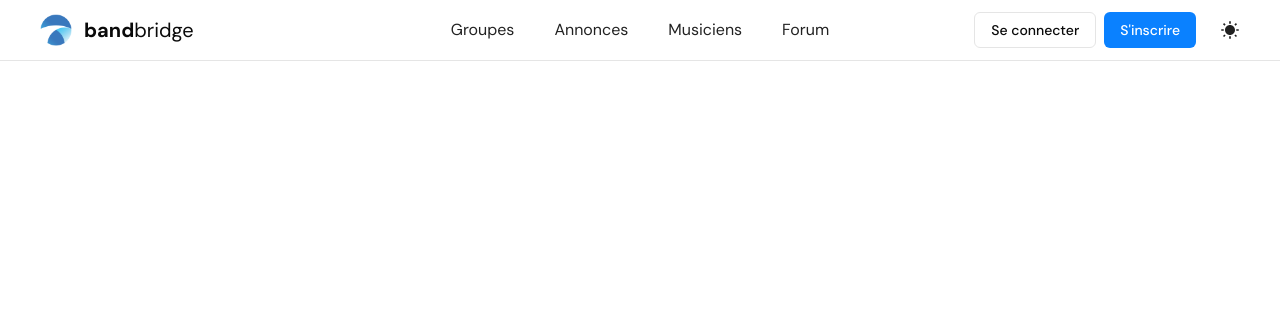
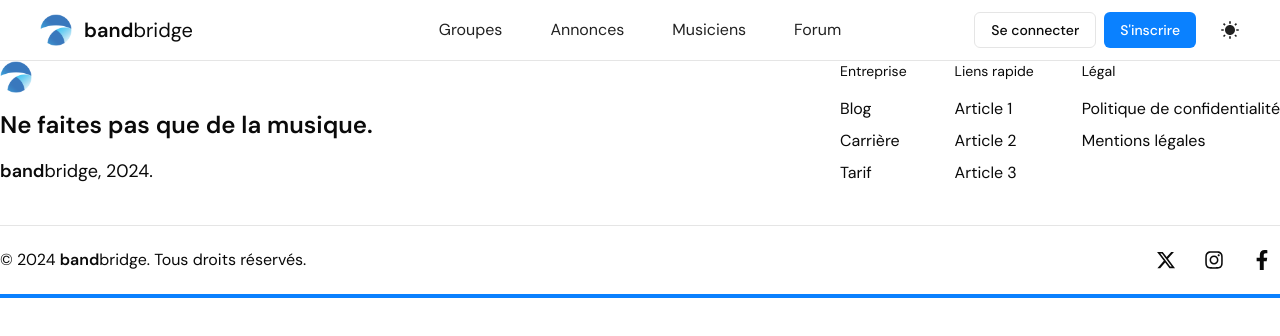
Before and after one commit to maxess3/bandbridge, a Next.js app in the folder client/: page / in a window 1280 px wide. Shown: the top 336 px of the page. Built offline with nearby package versions, Linux system fonts and the light colour scheme.

Commit message:
Add footer

```diff
--- a/client/app/layout.tsx
+++ b/client/app/layout.tsx
@@ -6,6 +6,7 @@ import { DM_Sans } from "next/font/google";
 import "./globals.css";
 
 import Navbar from "@/components/Navbar";
+import Footer from "@/components/Footer";
 
 const DM = DM_Sans({
   weight: ["400", "500", "600", "700"],
@@ -31,6 +32,7 @@ export default function RootLayout({
         <Providers>
           <Navbar />
           <main className="container mx-auto">{children}</main>
+          <Footer />
         </Providers>
       </body>
     </html>
--- /dev/null
+++ b/client/components/Footer.tsx
@@ -0,0 +1,107 @@
+import Image from "next/image";
+
+import Link from "next/link";
+
+import { FaFacebookF } from "react-icons/fa";
+import { FaInstagram, FaXTwitter } from "react-icons/fa6";
+
+function Footer() {
+  return (
+    <footer>
+      <div className="flex justify-center">
+        <div className="container">
+          <div className="flex justify-between w-full border-b pb-10">
+            <div>
+              <div className="flex flex-col gap-y-4">
+                <Image
+                  src="/bandbridge.png"
+                  alt="bandbridge logo"
+                  width={32}
+                  height={32}
+                />
+                <h2 className="text-2xl">
+                  <span className="font-semibold">
+                    Ne faites pas que de la musique.
+                  </span>
+                </h2>
+                <p className="text-lg">
+                  <span className="font-semibold">band</span>bridge, 2024.
+                </p>
+              </div>
+            </div>
+            <div className="flex gap-x-12">
+              <div className="space-y-4">
+                <h2 className="text-sm">Entreprise</h2>
+                <ul className="space-y-2">
+                  <li>
+                    <Link href={"/signin"}>Blog</Link>
+                  </li>
+                  <li>
+                    <Link href={"/signin"}>Carrière</Link>
+                  </li>
+                  <li>
+                    <Link href={"/signin"}>Tarif</Link>
+                  </li>
+                </ul>
+              </div>
+              <div className="space-y-4">
+                <h2 className="text-sm">Liens rapide</h2>
+                <ul className="space-y-2">
+                  <li>
+                    <Link href={"/signin"}>Article 1</Link>
+                  </li>
+                  <li>
+                    <Link href={"/signin"}>Article 2</Link>
+                  </li>
+                  <li>
+                    <Link href={"/signin"}>Article 3</Link>
+                  </li>
+                </ul>
+              </div>
+              <div className="space-y-4">
+                <h2 className="text-sm">Légal</h2>
+                <ul className="space-y-2">
+                  <li>
+                    <Link href={"/signin"}>Politique de confidentialité</Link>
+                  </li>
+                  <li>
+                    <Link href={"/signin"}>Mentions légales</Link>
+                  </li>
+                </ul>
+              </div>
+            </div>
+          </div>
+          <div className="py-4 flex justify-between items-center">
+            <div>
+              © 2024 <span className="font-semibold">band</span>bridge. Tous
+              droits réservés.{" "}
+            </div>
+            <div className="flex space-x-3">
+              <Link
+                href={""}
+                className="rounded-full w-9 h-9 flex justify-center items-center"
+              >
+                <FaXTwitter className="text-xl" />
+              </Link>
+              <Link
+                href={""}
+                className="rounded-full w-9 h-9 flex justify-center items-center"
+              >
+                <FaInstagram className="text-xl" />
+              </Link>
+              <Link
+                href={""}
+                className="rounded-full w-9 h-9 flex justify-center items-center"
+              >
+                <FaFacebookF className="text-xl" />
+              </Link>
+            </div>
+          </div>
+        </div>
+      </div>
+      <div className="w-full py-0.5 bg-primary"></div>
+    </footer>
+  );
+}
+
+export default Footer;
--- a/client/components/navbar.tsx
+++ b/client/components/navbar.tsx
@@ -17,11 +17,11 @@ function Navbar() {
               height={32}
             />
             <Link href={"/"} className="font-host-grotesk text-xl">
-              <span className="font-bold">band</span>bridge
+              <span className="font-semibold">band</span>bridge
             </Link>
           </div>
           <div className="w-4/12">
-            <ul className="flex justify-center items-center gap-x-10 font-normal">
+            <ul className="flex justify-center items-center gap-x-12 font-normal">
               <Link
                 href={"/contact"}
                 className="inline-flex items-center opacity-90"
```
